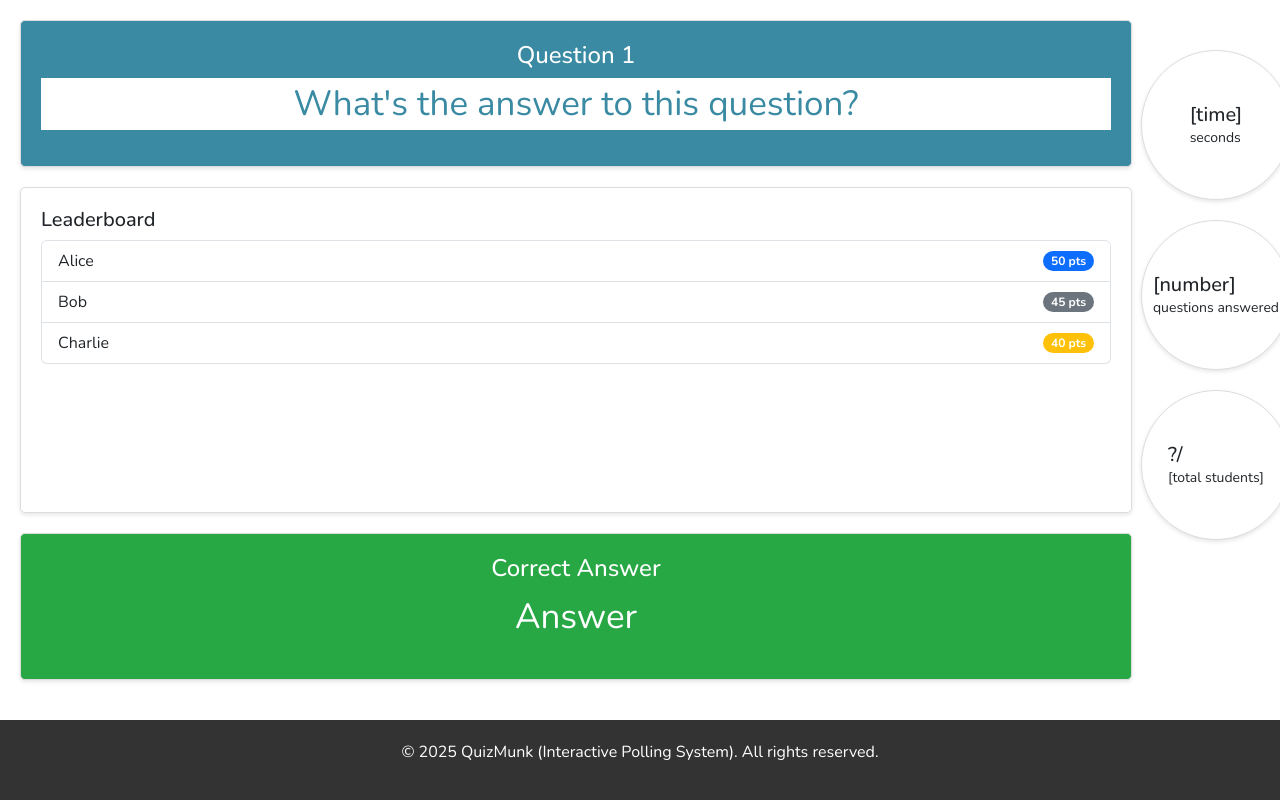
After one commit to hm2412/Quizmunk, a Django app: page /live-quiz/ in a window 1280 px wide. The commit adds this page. Run offline with Django 5.2, Linux system fonts and the light colour scheme.

Commit message:
Basic live quiz template

```diff
--- /dev/null
+++ b/app/static/css/live_quiz.css
@@ -0,0 +1,88 @@
+/* Set global styles */
+html, body {
+    height: 100%;
+    margin: 0;
+  }
+
+  .page-container {
+    display: flex;
+    flex-direction: column;
+    height: 100%;
+  }
+
+  .main-content {
+    flex: 1;
+    display: flex;
+    overflow: hidden;
+  }
+
+  .content-area {
+    flex-grow: 1;
+    padding: 20px;
+    display: flex;
+    flex-direction: column;
+  }
+
+  /* Styling for question, leaderboard, and answer sections */
+  .question-container,
+  .leaderboard-container,
+  .answer-container {
+    border: 1px solid #ddd;
+    border-radius: 5px;
+    box-shadow: 0px 2px 4px rgba(0, 0, 0, 0.1);
+    padding: 20px;
+    margin-bottom: 20px;
+  }
+
+  .question-container{
+    text-align: center;
+    background-color: #398AA2;
+    color: white;
+  }
+
+  .question{
+    font-size: 35px;
+    color: #398AA2;
+    background-color: white;
+  }
+
+  .leaderboard-container {
+    flex-grow: 1;
+    overflow-y: auto;
+  }
+
+  .answer-container{
+    text-align: center;
+    background-color: #28a745;
+    color: white;
+  }
+
+  .answer{
+    font-size: 35px;
+  }
+
+  /* Sidebar styles */
+  .sidebar {
+    width: 10%;
+    display: flex;
+    flex-direction: column;
+    align-items: center;
+    padding-top: 50px;
+  }
+
+  .circle {
+    width: 150px;
+    height: 150px;
+    background-color: white;
+    border: 1px solid #ddd;
+    border-radius: 50%;
+    display: flex;
+    justify-content: center;
+    align-items: center;
+    box-shadow: 0px 2px 4px rgba(0, 0, 0, 0.1);
+    margin-bottom: 20px;
+  }
+
+  .circle p {
+    margin: 0;
+  }
--- a/app/static/css/style.css
+++ b/app/static/css/style.css
@@ -1,5 +1,7 @@
+@import url('https://fonts.googleapis.com/css2?family=Nunito:ital,wght@0,200..1000;1,200..1000&display=swap');
+
 body {
-    font-family: Arial, sans-serif;
+    font-family: "Nunito", sans-serif;
     margin: 0;
     padding: 0;
     display: flex;
--- a/app/templates/login.html
+++ b/app/templates/login.html
@@ -6,7 +6,7 @@
     <meta name="viewport" content="width=device-width, initial-scale=1.0">
     <title>Login</title>
     <link href="https://cdn.jsdelivr.net/npm/bootstrap@5.3.0-alpha3/dist/css/bootstrap.min.css" rel="stylesheet">
-    <link href="{% static 'css/styles.css' %}" rel="stylesheet">
+    <link href="{% static 'css/style.css' %}" rel="stylesheet">
 </head>
 <body>
     <section class="vh-100 gradient-custom-3">
--- a/app/templates/sign_up.html
+++ b/app/templates/sign_up.html
@@ -6,7 +6,7 @@
     <meta name="viewport" content="width=device-width, initial-scale=1.0">
     <title>Sign Up</title>
     <link href="https://cdn.jsdelivr.net/npm/bootstrap@5.3.0-alpha3/dist/css/bootstrap.min.css" rel="stylesheet">
-    <link href="{% static 'css/styles.css' %}" rel="stylesheet">
+    <link href="{% static 'css/style.css' %}" rel="stylesheet">
 </head>
 <body>
     <section class="vh-100 gradient-custom-3">
--- a/app/templates/tutor/create_quiz_form.html
+++ b/app/templates/tutor/create_quiz_form.html
@@ -6,6 +6,7 @@
    <meta name="viewport" content="width=device-width, initial-scale=1.0">
    <title>Create Quiz</title>
    <link rel="stylesheet" href="{% static 'css/quiz_form.css' %}">
+   <link rel="stylesheet" href="{% static 'css/style.css' %}">
  </head>
 
 
--- a/app/templates/tutor/edit_quiz.html
+++ b/app/templates/tutor/edit_quiz.html
@@ -7,6 +7,7 @@
   <title>Edit Quiz: {{ quiz.name }}</title>
 
   <link rel="stylesheet" href="{% static 'css/edit_quiz.css' %}">
+  <link rel="stylesheet" href="{% static 'css/style.css' %}">
   <!-- Bootstrap 5 -->
   <link href="https://cdn.jsdelivr.net/npm/bootstrap@5.3.0/dist/css/bootstrap.min.css" rel="stylesheet">
   <!-- Font Awesome for Icons -->
--- /dev/null
+++ b/app/templates/tutor/live_quiz.html
@@ -0,0 +1,85 @@
+<!DOCTYPE html>
+{% load static %}
+<html lang="en">
+<head>
+  <meta charset="UTF-8">
+  <meta name="viewport" content="width=device-width, initial-scale=1.0">
+  <title>Live Quiz: Quiz Name</title>
+  <!-- Include Bootstrap CSS -->
+  <link href="https://cdn.jsdelivr.net/npm/bootstrap@5.3.0-alpha3/dist/css/bootstrap.min.css" rel="stylesheet">
+  <!-- Link to your custom stylesheet -->
+  <link rel="stylesheet" href="{% static 'css/live_quiz.css' %}">
+  <link rel="stylesheet" href="{% static 'css/style.css' %}">
+</head>
+<body>
+  <div class="page-container">
+    <!-- Main Content -->
+    <div class="main-content">
+      <div class="content-area">
+        <!-- Current Question -->
+        <div class="question-container">
+          <h2 class="h4">Question 1</h2>
+          <p class="question">What's the answer to this question?</p>
+        </div>
+
+        <!-- Leaderboard -->
+        <div class="leaderboard-container">
+          <h2 class="h5">Leaderboard</h2>
+          <ul class="list-group mt-2">
+            <li class="list-group-item d-flex justify-content-between align-items-center">
+              Alice <span class="badge bg-primary rounded-pill">50 pts</span>
+            </li>
+            <li class="list-group-item d-flex justify-content-between align-items-center">
+              Bob <span class="badge bg-secondary rounded-pill">45 pts</span>
+            </li>
+            <li class="list-group-item d-flex justify-content-between align-items-center">
+              Charlie <span class="badge bg-warning rounded-pill">40 pts</span>
+            </li>
+          </ul>
+        </div>
+
+        <!-- Correct Answer -->
+        <div class="answer-container">
+          <h2 class="h4">Correct Answer</h2>
+          <p class="answer">Answer</p>
+        </div>
+      </div>
+
+      <!-- Sidebar -->
+      <div class="sidebar">
+        <!-- Time Left -->
+        <div class="circle">
+          <div>
+            <p class="mb-0 h5">[time]</p>
+            <p class="small">seconds</p>
+          </div>
+        </div>
+
+        <!-- Students Answered -->
+        <div class="circle">
+          <div>
+            <p class="mb-0 h5">[number]</p>
+            <p class="small">questions answered</p>
+          </div>
+        </div>
+
+        <!-- Total Students -->
+        <div class="circle">
+          <div>
+            <p class="mb-0 h5">?/</p>
+            <p class="small">[total students]</p>
+          </div>
+        </div>
+      </div>
+    </div>
+
+    <!-- Footer -->
+    <footer>
+      {% include 'partials/footer.html' %}
+    </footer>
+  </div>
+
+  <!-- Include Bootstrap JS -->
+  <script src="https://cdn.jsdelivr.net/npm/bootstrap@5.3.0-alpha3/dist/js/bootstrap.bundle.min.js"></script>
+</body>
+</html>
--- /dev/null
+++ b/app/views/live_quiz_view.py
@@ -0,0 +1,6 @@
+from django.shortcuts import redirect,render, get_object_or_404
+from app.models import Quiz, IntegerInputQuestion, TrueFalseQuestion
+from django.http import HttpResponse, JsonResponse
+from django.urls import reverse
+def tutor_live_quiz(request):
+    return render(request, 'tutor/live_quiz.html')
--- a/quizsite/urls.py
+++ b/quizsite/urls.py
@@ -25,6 +25,7 @@ from app.views.lobby_view import lobby
 from app.views.dashboard_view import student_dashboard, tutor_dashboard
 from app.views.profile_view import student_profile, tutor_profile
 from app.views.quiz_view import create_quiz_view,edit_quiz_view,delete_question_view, get_question_view
+from app.views.live_quiz_view import tutor_live_quiz
 
 urlpatterns = [
     path('admin/', admin.site.urls),
@@ -42,4 +43,5 @@ urlpatterns = [
     path('tutor-profile/', tutor_profile, name='tutor_profile'),
     path('join-quiz/', join_quiz, name='join_quiz'),
     path('lobby/<str:join_code>', lobby, name='lobby'),
+    path('live-quiz/', tutor_live_quiz, name='tutor_live_quiz'),
 ]
```
Also changed, not shown: app/templates/partials/true_false.html (added, +43 -0 lines), app/templates/partials/integer_input.html (added).
